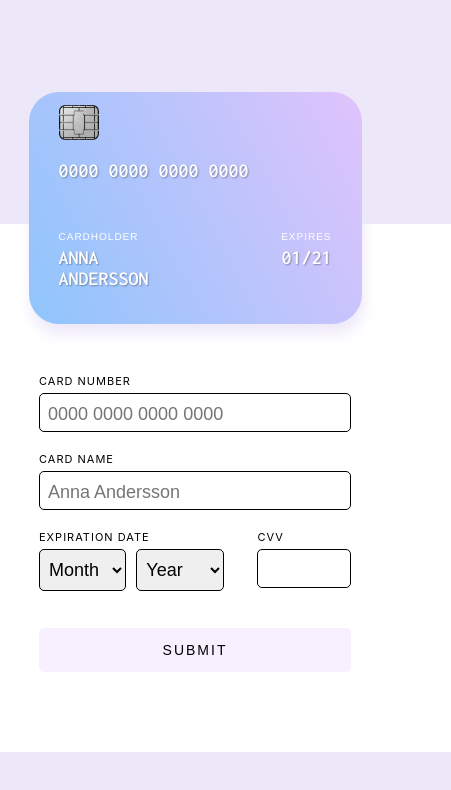
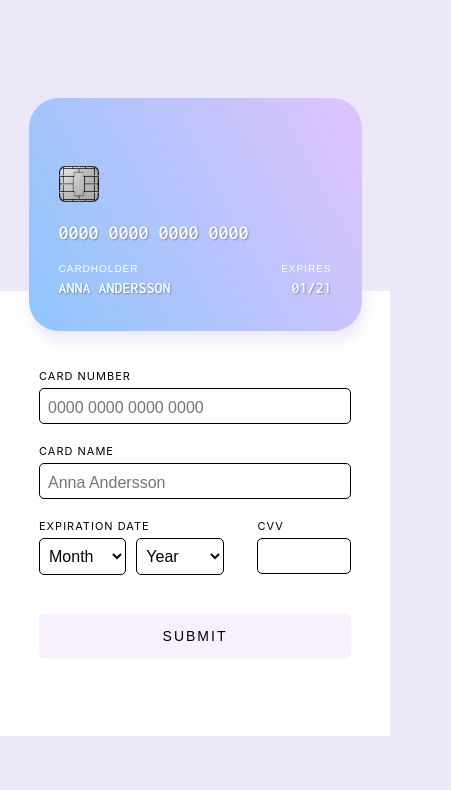
Before and after one commit to karinnordkvist/Queenslab, a React (Create React App) app: page / in a window 390 px wide. Shown: the top 790 px of the page, 451 px wide, since content can reach past the window. Built offline with nearby package versions, Linux system fonts and the light colour scheme.

Commit message:
Changed some responsive styling

```diff
--- a/src/App.js
+++ b/src/App.js
@@ -32,4 +32,8 @@ const Wrapper = styled.div`
   align-items: center;
   justify-content: center;
   transform: translateY(-50px);
+
+  @media (max-width: 800px) {
+    transform: translateY(-25px);
+  }
 `;
--- a/src/components/card.js
+++ b/src/components/card.js
@@ -124,6 +124,7 @@ const CardWrapper = styled.div`
   @media (max-width: 800px) {
     width: 70vw;
     height: calc(70vw / 1.586);
+    transform: translateY(40px);
   }
 
   ${CvvWrapper} {
@@ -147,6 +148,7 @@ const Number = styled.p`
 
   @media (max-width: 800px) {
     font-size: 20px;
+    margin-bottom: 20px;
   }
 `;
 
@@ -157,6 +159,6 @@ const NameDate = styled.p`
   display: ${(props) => (props.cvv ? 'none' : 'block')};
 
   @media (max-width: 800px) {
-    font-size: 20px;
+    font-size: 16px;
   }
 `;
--- a/src/components/form.js
+++ b/src/components/form.js
@@ -174,6 +174,10 @@ const FormWrapper = styled.div`
   background: #fff;
   padding: 150px 100px 80px;
 
+  @media (max-width: 800px) {
+    padding: 20vw 10vw;
+  }
+
   form {
     display: flex;
     flex-direction: column;
@@ -188,7 +192,8 @@ const FormWrapper = styled.div`
   }
 
   select {
-    padding: 9px 5px;
+    background: none;
+    padding: 8px 5px;
     border: 1px solid #000;
     margin-top: 5px;
     font-size: 18px;
@@ -197,6 +202,10 @@ const FormWrapper = styled.div`
     &:hover {
       border-color: #e0c3fc;
       cursor: pointer;
+    }
+
+    @media (max-width: 800px) {
+      font-size: 16px;
     }
   }
 `;
@@ -218,6 +227,10 @@ const TextInput = styled.input`
 
   &:hover {
     border-color: #e0c3fc;
+  }
+
+  @media (max-width: 800px) {
+    font-size: 16px;
   }
 `;
 
```
